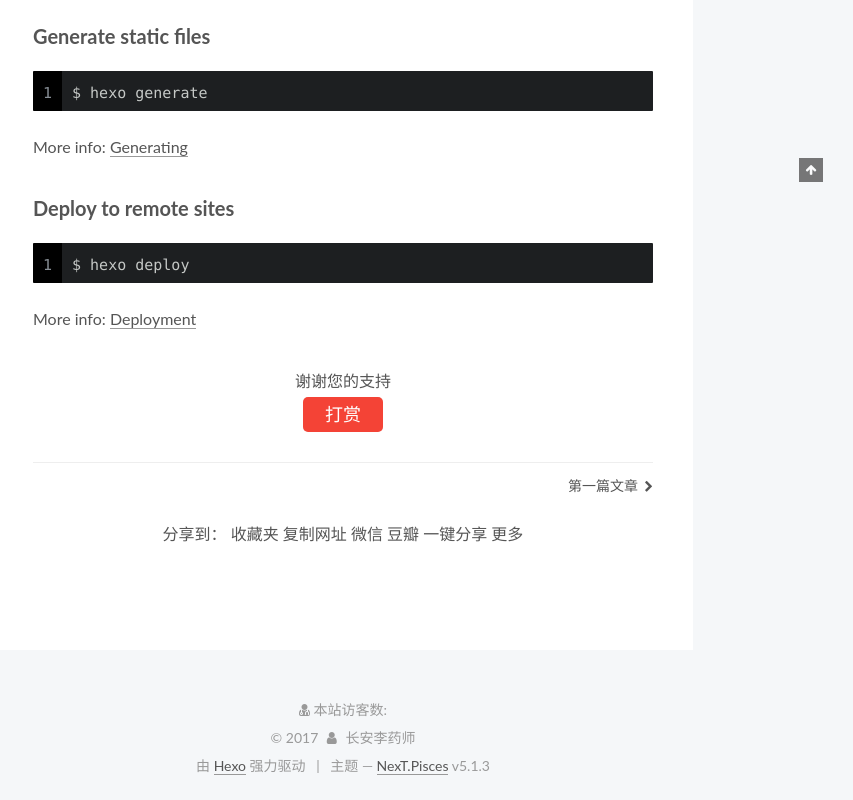
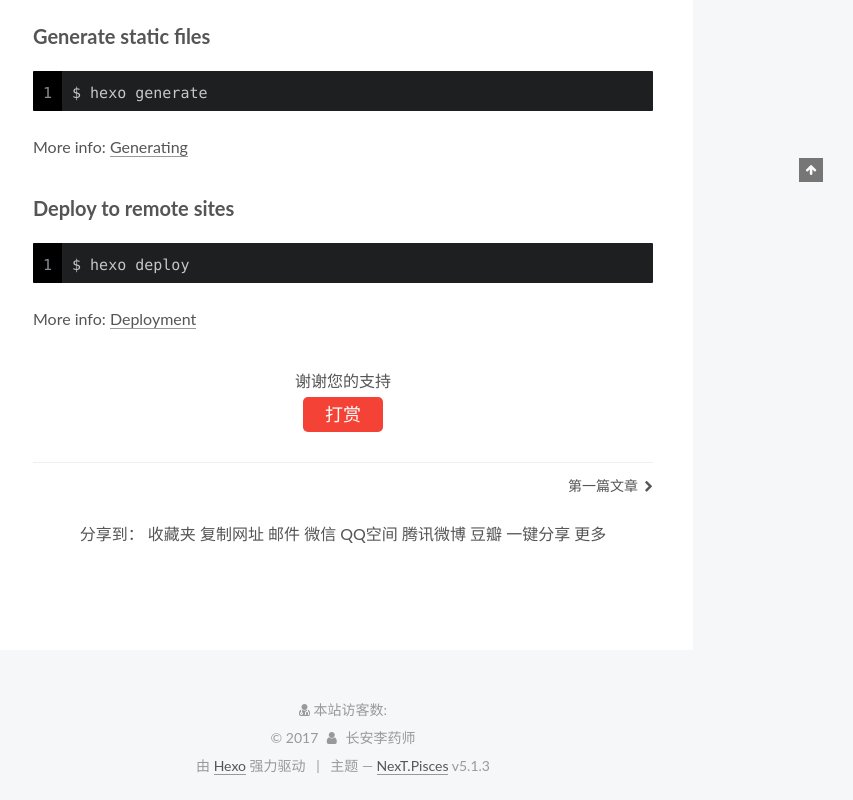
Before and after one commit to Grenadew/Grenadew.github.io, a plain HTML site: page 2017/10/02/hello-world/index.html in a window 1280 px wide. Shown: the part 718-1518 px from the top of the page, without its empty margins (427-1280 px from the left). Drawn offline with Linux system fonts and the light colour scheme; some packages are replaced by stand-ins of ours; a script that the page names is missing.

Commit message:
Site updated: 2017-10-03 18:24:53

```diff
--- a/2017/10/02/hello-world/index.html
+++ b/2017/10/02/hello-world/index.html
@@ -418,10 +418,10 @@
 <span class="jiathis_txt">分享到：</span>
 <a class="jiathis_button_fav">收藏夹</a>
 <a class="jiathis_button_copy">复制网址</a>
-<!-- <a class="jiathis_button_email">邮件</a> -->
+<a class="jiathis_button_email">邮件</a>
 <a class="jiathis_button_weixin">微信</a>
-<!-- <a class="jiathis_button_qzone">QQ空间</a> -->
-<!-- <a class="jiathis_button_tqq">腾讯微博</a> -->
+<a class="jiathis_button_qzone">QQ空间</a>
+<a class="jiathis_button_tqq">腾讯微博</a>
 <a class="jiathis_button_douban">豆瓣</a>
 <a class="jiathis_button_share">一键分享</a>
 
--- a/css/main.css
+++ b/css/main.css
@@ -1948,7 +1948,7 @@ pre .javascript .function {
   width: 4px;
   height: 4px;
   border-radius: 50%;
-  background: #ffac65;
+  background: #474647;
 }
 .links-of-blogroll {
   font-size: 13px;
```
Also changed, not shown: 2017/10/02/第一篇文章/index.html (+3 -3 lines).
